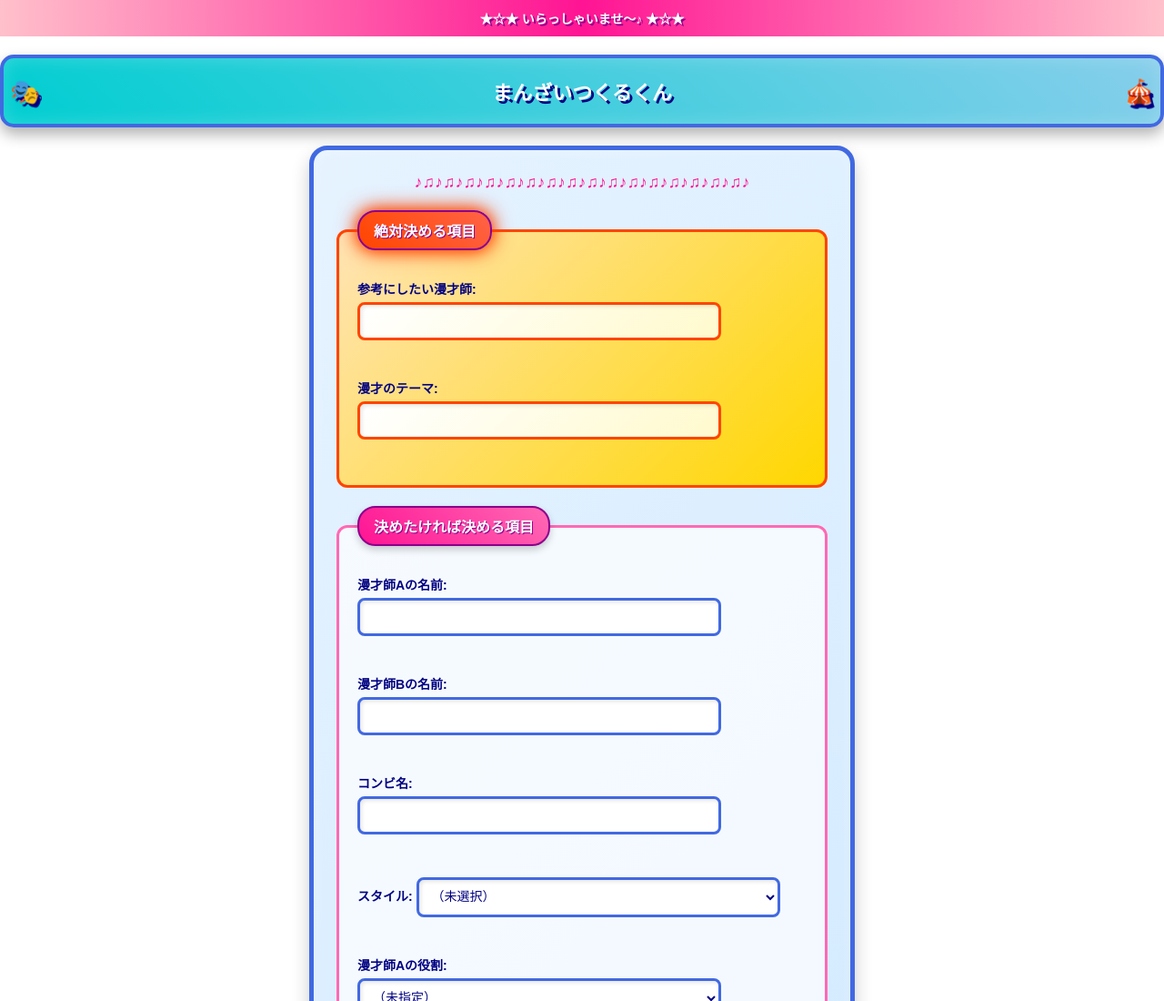
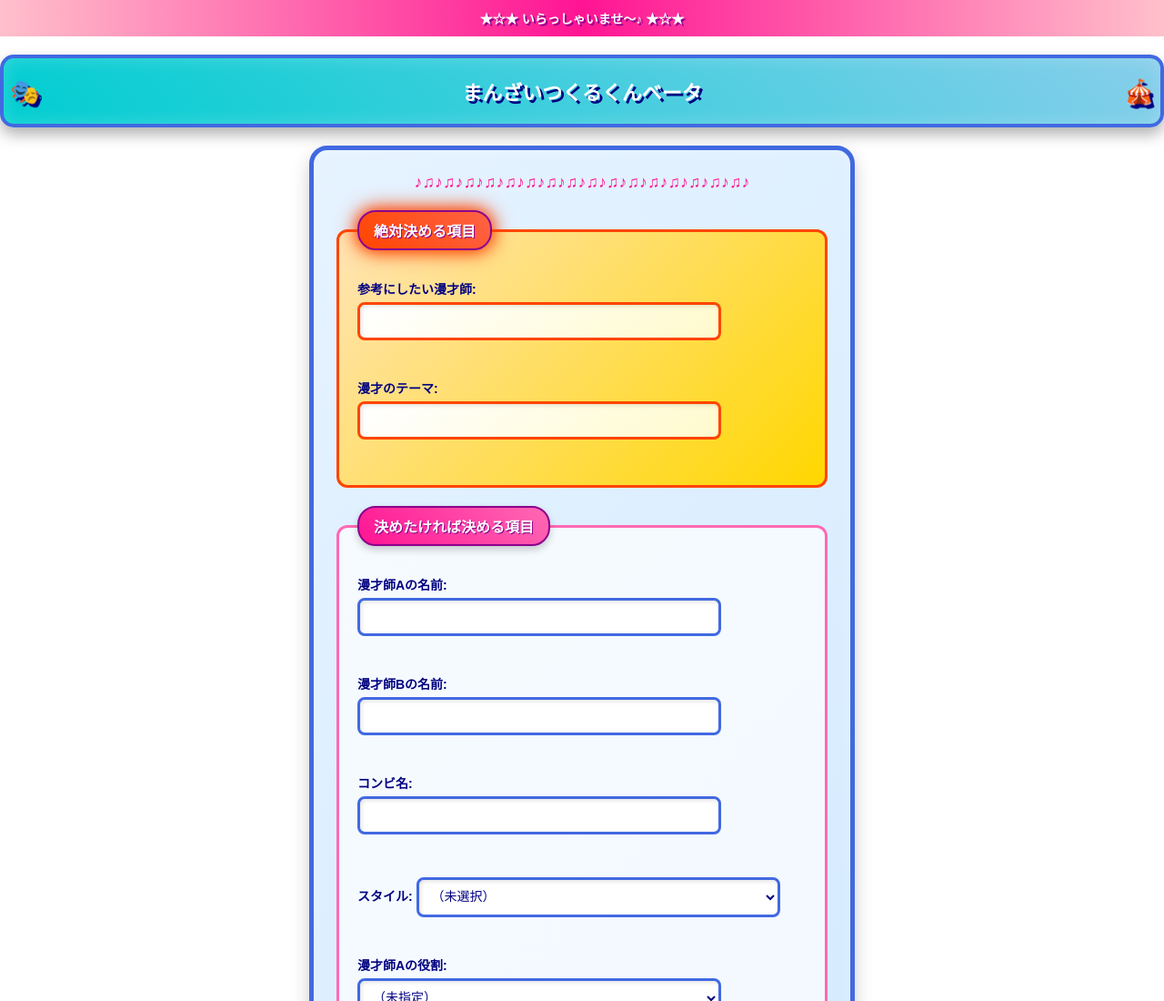
Before and after one commit to m02uku/manzai-tsukuru-kun, a website: page public/index.html in a window 1280 px wide. Shown: the top 1100 px of the page at 91% size. Drawn offline with Linux system fonts and the light colour scheme; files that its build step writes are made by us from their sources; files whose address does not match are found by name; a web font is replaced by a local one.

Commit message:
Update README and HTML title to reflect beta version of the project

```diff
--- a/public/index.html
+++ b/public/index.html
@@ -3,11 +3,11 @@
     <head>
         <meta charset="UTF-8" />
         <meta name="viewport" content="width=device-width, initial-scale=1.0" />
-        <title>まんざいつくるくん</title>
+        <title>まんざいつくるくんベータ</title>
         <link rel="stylesheet" href="/static/style.css" />
     </head>
     <body>
-        <h1>まんざいつくるくん</h1>
+        <h1>まんざいつくるくんベータ</h1>
         <form id="gemini-form">
             <fieldset>
                 <legend>絶対決める項目</legend>
--- a/public/style.css
+++ b/public/style.css
@@ -1,4 +1,4 @@
-/* 平成個人サイト風CSS - まんざいつくるくん */
+/* 平成個人サイト風CSS - まんざいつくるくんベータ */
 @import url("https://fonts.googleapis.com/css2?family=Press+Start+2P&display=swap");
 @import url("https://fonts.googleapis.com/css2?family=DotGothic16&display=swap");
 
```
Also changed, not shown: 1 other file.
